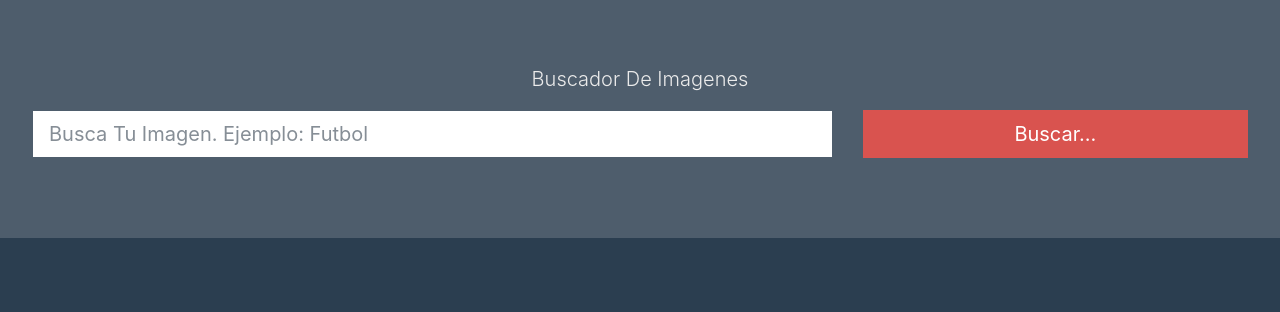
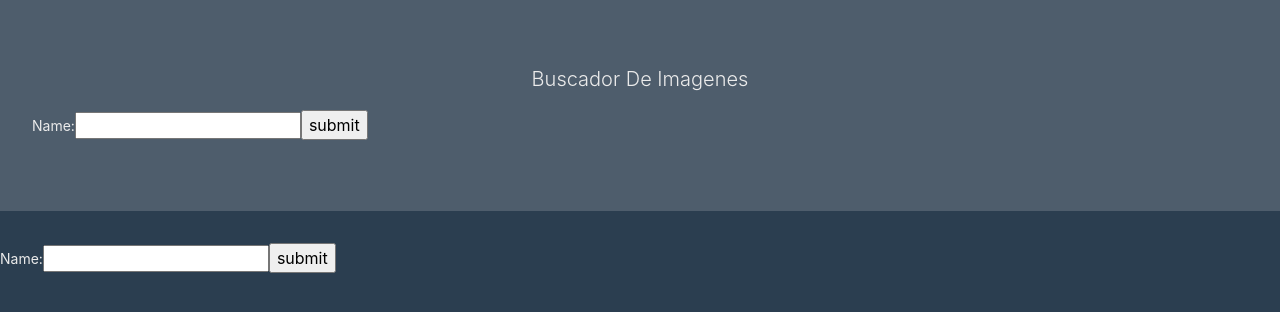
Before and after one commit to hpicossi/Buscador-De-Imagenes-React-, a React (Create React App) app in the folder search-images/: page / in a window 1280 px wide. Shown: the top 312 px of the page. Built offline with nearby package versions, Linux system fonts and the light colour scheme.

Commit message:
funciona

```diff
--- a/search-images/src/App.js
+++ b/search-images/src/App.js
@@ -1,5 +1,6 @@
 import React, { Component } from 'react';
 import Buscador from './componentes/Buscador';
+import BuscadorForm from './componentes/Buscador';
 
 
 class App extends Component {
@@ -13,7 +14,11 @@
           mensaje="Buscador..."/>
 
           </div>
+          <div>
+          <BuscadorForm/>
+          </div>
         </div>
+
     );
   }
 }
--- a/search-images/src/componentes/Buscador.js
+++ b/search-images/src/componentes/Buscador.js
@@ -31,4 +31,42 @@
   }
 }
 
-export default Buscador;
+
+
+
+class BuscadorForm extends React.Component {
+  constructor(props) {
+    super(props);
+    this.state = {value: ''};
+
+    this.handleChange = this.handleChange.bind(this);
+    this.handleSubmit = this.handleSubmit.bind(this);
+  }
+
+  handleChange(event) {
+    this.setState({value: event.target.value});
+  }
+
+  handleSubmit(event) {
+    alert('A name was submitted: ' + this.state.value);
+    event.preventDefault();
+  }
+
+  render() {
+    return (
+      <form onSubmit={this.handleSubmit}>
+        <label>
+          Name:
+          <input type="text" value={this.state.value} onChange={this.handleChange} />
+        </label>
+        <input type="submit" value="submit" />
+      </form>
+    );
+  }
+}
+
+
+
+
+//export default Buscador;
+export default BuscadorForm;
```
